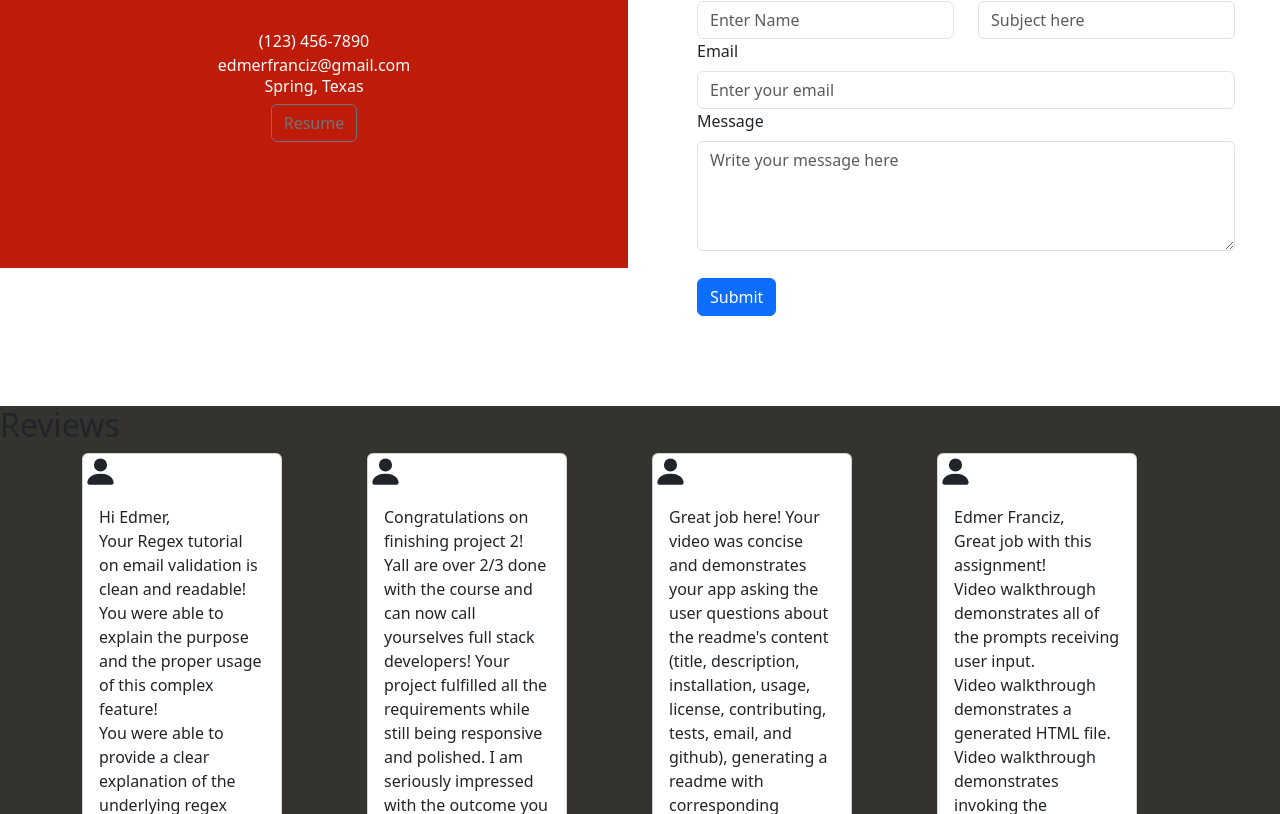
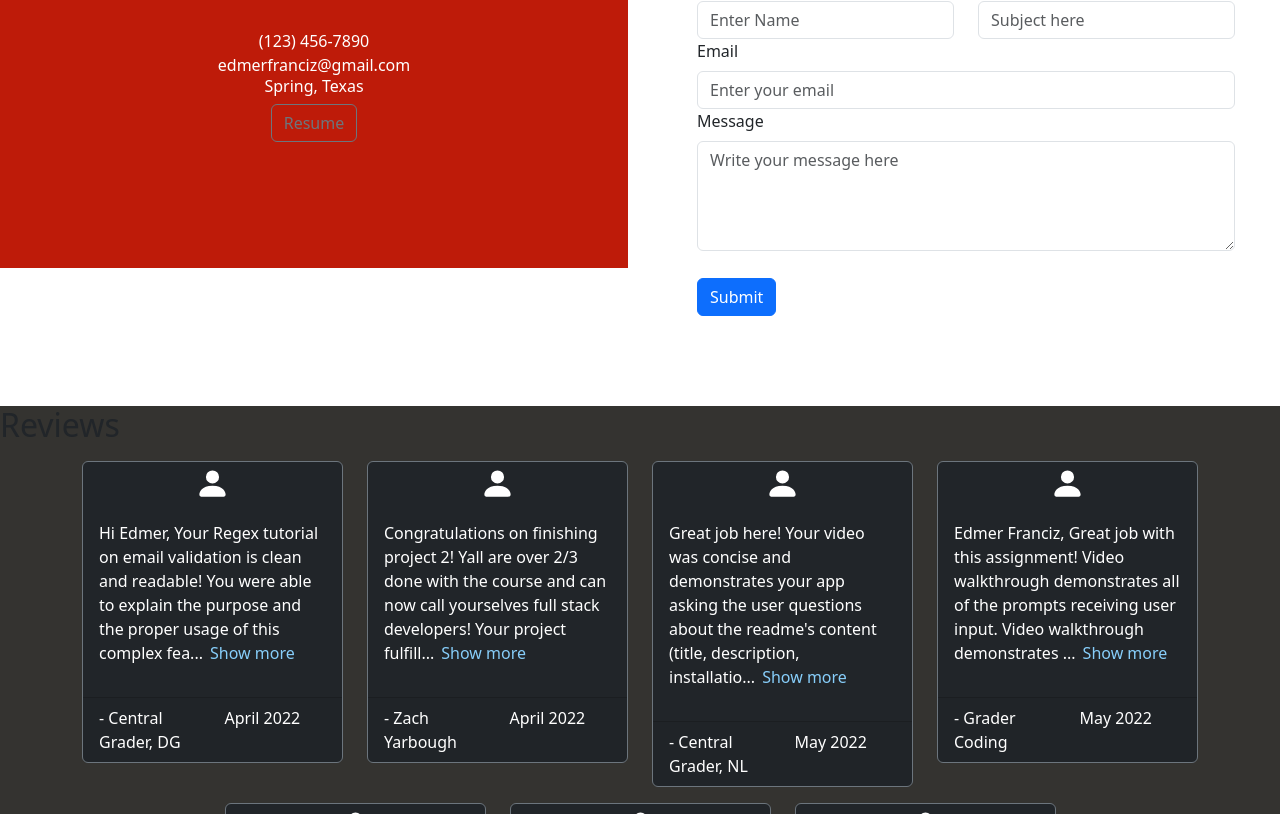
Before and after one commit to edm1001/web-dev-port, a React (Create React App) app: page / in a window 1280 px wide. Shown: the part 3409-4223 px from the top of the page. Built offline with nearby package versions, Linux system fonts and the light colour scheme.

Commit message:
add reviews page

```diff
--- a/src/App.css
+++ b/src/App.css
@@ -155,12 +155,27 @@
 /* Reviews */
 .reviews {
   background-color:var(--darkgrey);
-  height: 100%;
+  height: 85vh;
 }
 .review-card {
-  overflow: hidden;
-  height: 200px;
-  width: 200px
+  width: 100%;
+  border-radius: 10px;
+}
+.reviews-icon, .reviews-row {
+  display: flex;
+  justify-content: center;
+}
+
+/* Read more/less button */
+.toggle-button {
+  margin-left: 7px;
+  color: lightskyblue;
+  cursor: pointer;
+}
+
+.toggle-button:hover {
+  color: lightslategray;
+  text-decoration: underline;
 }
 
 /* Footer */
--- a/src/Components/Reviews/Reviews.js
+++ b/src/Components/Reviews/Reviews.js
@@ -1,8 +1,30 @@
+import { useState } from 'react';
 import Container from 'react-bootstrap/Container';
 import Card from 'react-bootstrap/Card';
 import Row from 'react-bootstrap/Row';
 import Col from 'react-bootstrap/Col';
 import {BsFillPersonFill} from 'react-icons/bs'
+
+// Createa reusable Read More/Less component
+const ExpandableText = ({ children, descriptionLength }) => {
+    const fullText = children;
+    const [isExpanded, setIsExpanded] = useState(false);
+
+    const toggleText = () => {
+      setIsExpanded(!isExpanded);
+    };
+
+    return (
+      <p className='text'>
+        {isExpanded ? fullText : `${fullText.slice(0, descriptionLength)}...`}
+        <span onClick={toggleText} className='toggle-button'>
+          {isExpanded ? 'Show less' : 'Show more'}
+        </span>
+      </p>
+    );
+  };
+
+
 
 const Reviews =() => {
     return (
@@ -10,21 +32,19 @@ const Reviews =() => {
             <h2 className=''>Reviews</h2>
             <Container>
 
-            <Row className='reviews-row'>
-
-
-
-
-                <Col lg={3} md={4} sm={6}>
-            <Card className='review-card'>
-            <BsFillPersonFill size={35} />
+            <Row className='d-flex justify-content-center reviews-row'>
+            <Col className=' py-2' lg={3} md={4} sm={6}>
+            <Card className='review-card text-white' bg='dark' border='secondary' >
+            <i className='reviews-icon py-1'><BsFillPersonFill size={35} /> </i>
             <Card.Body>
              <p>
-                Hi Edmer, <br/>
-                Your Regex tutorial on email validation is clean and readable! You were able to explain the purpose and the proper usage of this complex feature! <br/>
-                You were able to provide a clear explanation of the underlying regex topics.  Great job including detailed sections that corresponded to important components in the starter code that make up the regex features. You were able to embed code snippets for each underlying example you used! <br/>
-                You created a unique GitHub gist that provided all the necessary markdown needed for a comprehensive tutorial! You were able to show your work with descriptive commits. Well done!<br/>
+             <ExpandableText descriptionLength={150}>
+                Hi Edmer,
+                Your Regex tutorial on email validation is clean and readable! You were able to explain the purpose and the proper usage of this complex feature!
+                You were able to provide a clear explanation of the underlying regex topics.  Great job including detailed sections that corresponded to important components in the starter code that make up the regex features. You were able to embed code snippets for each underlying example you used!
+                You created a unique GitHub gist that provided all the necessary markdown needed for a comprehensive tutorial! You were able to show your work with descriptive commits. Well done!
                 Overall strong effort, keep up the awesome work!
+             </ExpandableText>
             </p>
             </Card.Body>
             <Card.Footer>
@@ -36,14 +56,16 @@ const Reviews =() => {
             </Card>
                 </Col>
 
-                <Col lg={3} md={4} sm={6}>
-            <Card className='review-card' >
-             <BsFillPersonFill size={35} />
+            <Col className=' py-2' lg={3} md={4} sm={6}>
+            <Card className='review-card text-white' bg='dark' border='secondary' >
+            <i className='reviews-icon py-1'> <BsFillPersonFill size={35} /> </i>
             <Card.Body>
              <p>
-             Congratulations on finishing project 2! Yall are over 2/3 done with the course and can now call yourselves full stack developers! Your project fulfilled all the requirements while still being responsive and polished. I am seriously impressed with the outcome you were able to achieve in only 2 weeks! <br/>
-            I love the flow and layout of the information presented. Everything is easy to find at a glance, and the presentation is very polished and pleasing to the eye. Additionally, all the backend routes seem to be working properly! <br/>
+            <ExpandableText descriptionLength={150}>
+             Congratulations on finishing project 2! Yall are over 2/3 done with the course and can now call yourselves full stack developers! Your project fulfilled all the requirements while still being responsive and polished. I am seriously impressed with the outcome you were able to achieve in only 2 weeks!
+            I love the flow and layout of the information presented. Everything is easy to find at a glance, and the presentation is very polished and pleasing to the eye. Additionally, all the backend routes seem to be working properly!
             Additionally, it seems that all the backend routes are working as intended and all the images are loading properly! Great job using Multer and getting all the backend routes to work.
+            </ExpandableText>
             </p>
             </Card.Body>
             <Card.Footer>
@@ -55,13 +77,14 @@ const Reviews =() => {
             </Card>
                 </Col>
 
-             <Col lg={3} md={4} sm={6}>
-            <Card className='review-card'>
-            <BsFillPersonFill size={35} />
+             <Col className=' py-2' lg={3} md={4} sm={6}>
+             <Card className='review-card text-white' bg='dark' border='secondary' >
+            <i className='reviews-icon py-1'> <BsFillPersonFill size={35} /></i>
             <Card.Body>
-            <p> Great job here! Your video was concise and demonstrates your app asking the user questions about the readme's content (title, description, installation, usage, license, contributing, tests, email, and github), generating a readme with corresponding sections that matched your input, included a questions section at the end with your email and github info, and had a working table of contents that linked to each section<br/>
-            The rest looks good and works properly; good work! - Central Grader, NL
-
+            <p>
+                <ExpandableText descriptionLength={150}>
+                 Great job here! Your video was concise and demonstrates your app asking the user questions about the readme's content (title, description, installation, usage, license, contributing, tests, email, and github), generating a readme with corresponding sections that matched your input, included a questions section at the end with your email and github info, and had a working table of contents that linked to each section. The rest looks good and works properly; good work!
+                </ExpandableText>
             </p>
             </Card.Body>
             <Card.Footer>
@@ -73,20 +96,24 @@ const Reviews =() => {
             </Card>
                 </Col>
 
-            <Col lg={3} md={4} sm={6}>
-            <Card className='review-card'>
-            <BsFillPersonFill size={35} />
+            <Col className=' py-2' lg={3} md={4} sm={6}>
+            <Card className='review-card text-white' bg='dark' border='secondary' >
+            <i className='reviews-icon py-1'> <BsFillPersonFill size={35} /></i>
             <Card.Body>
-            <p> Edmer Franciz, <br/>
-            Great job with this assignment!<br/>
-            Video walkthrough demonstrates all of the prompts receiving user input.<br/>
-            Video walkthrough demonstrates a generated HTML file.<br/>
-            Video walkthrough demonstrates invoking the application from the command line.<br/>
-            Video walkthrough demonstrates all 4 tests passing.<br/>
-            Application utilizes Employee, Manager, Engineer and Intern classes.<br/>
-            Uses the inquirer package.<br/>
-            Uses the Jest package.<br/>
-            Very nice work!!</p>
+            <p>
+            <ExpandableText descriptionLength={150}>
+                Edmer Franciz,
+                Great job with this assignment!
+                Video walkthrough demonstrates all of the prompts receiving user input.
+                Video walkthrough demonstrates a generated HTML file.
+                Video walkthrough demonstrates invoking the application from the command line.
+                Video walkthrough demonstrates all 4 tests passing.
+                Application utilizes Employee, Manager, Engineer and Intern classes.
+                Uses the inquirer package.
+                Uses the Jest package.
+                Very nice work!!
+                </ExpandableText>
+            </p>
             </Card.Body>
             <Card.Footer>
                 <Row>
@@ -97,13 +124,17 @@ const Reviews =() => {
             </Card>
                 </Col>
 
-            <Col lg={4} md={4} sm={6}>
-            <Card className='review-card'>
-            <BsFillPersonFill size={35} />
+            <Col className=' py-2' lg={3} md={4} sm={6}>
+            <Card className='review-card text-white' bg='dark' border='secondary' >
+            <i className='reviews-icon py-1'> <BsFillPersonFill size={35} /></i>
             <Card.Body>
-            <p> Great job here. The heroku link you gave led to a "Application error" page, but I tested things locally and can confirm that everything worked properly.<br/>
-            The user is able to add and subtract funds, those changes are saved to the database, and if they are done offline, changes are saved locally and added to the database once connection is re-established.<br/>
-            Aside from the deployment, the rest looks good. Best of luck and good work! </p>
+            <p>
+            <ExpandableText descriptionLength={150}>
+                 Great job here. The heroku link you gave led to a "Application error" page, but tested things locally and can confirm that everything worked properly.
+                The user is able to add and subtract funds, those changes are saved to the database, and if they are done offline, changes are saved locally and added to the database once connection is re-established.
+                Aside from the deployment, the rest looks good. Best of luck and good work!
+                </ExpandableText>
+                </p>
             </Card.Body>
             <Card.Footer>
                 <Row>
@@ -114,13 +145,15 @@ const Reviews =() => {
             </Card>
                 </Col>
 
-                <Col lg={4} md={4} sm={6}>
-            <Card className='review-card'>
-            <BsFillPersonFill size={35} />
+            <Col className=' py-2' lg={3} md={4} sm={6}>
+            <Card className='review-card text-white' bg='dark' border='secondary' >
+            <i className='reviews-icon py-1'> <BsFillPersonFill size={35}/></i>
             <Card.Body>
-            <p>Thank you for submitting your assignment Edmer! <br/> I was able to clone and run the application. The application utilizes React on the front end, and the routes are handled by Express.<br/>
-            I was able to search for a book. The application returns a collection of books. The application shows the title, author, description, image field, however, it is missing the link field for the books that are returned from the search. You also are utilizing the React Router package.<br/>
-             Overall good start to this application!</p>
+            <p>
+            <ExpandableText descriptionLength={150}>
+            I was able to search for a book. The application returns a collection of books. The application shows the title, author, description, image field, however, it is missing the link field for the books that are returned from the search. You also are utilizing the React Router package. Overall good start to this application!
+            </ExpandableText>
+             </p>
             </Card.Body>
             <Card.Footer>
                 <Row>
@@ -131,9 +164,9 @@ const Reviews =() => {
             </Card>
                 </Col>
 
-            <Col lg={4} md={4} sm={6}>
-            <Card className='review-card'>
-            <BsFillPersonFill size={35} />
+            <Col className=' py-2' lg={3} md={4} sm={6}>
+            <Card className='review-card text-white' bg='dark' border='secondary' >
+            <i className='reviews-icon py-1'> <BsFillPersonFill size={35} /></i>
             <Card.Body>
             <p> All MVP requirements were exceeded. Very Impressive and Congratulations! You deserve this grade!</p>
             </Card.Body>
@@ -145,6 +178,8 @@ const Reviews =() => {
             </Card.Footer>
             </Card>
                 </Col>
+            {/*Thank you for submitting your assignment Edmer! <br/> I was able to clone and run the application. The application utilizes React on the front end, and the routes are handled by Express.<br/> */}
+
             </Row>
             </Container>
         </section>
```
